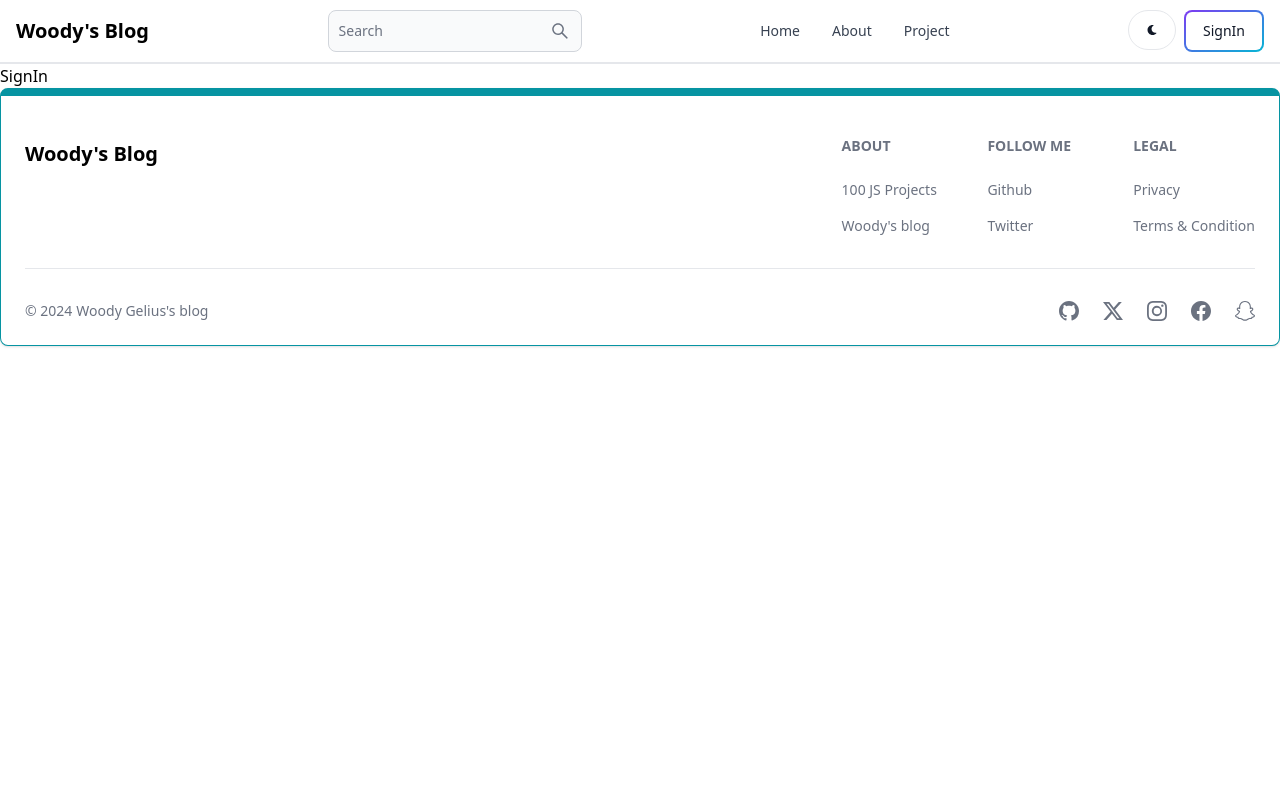
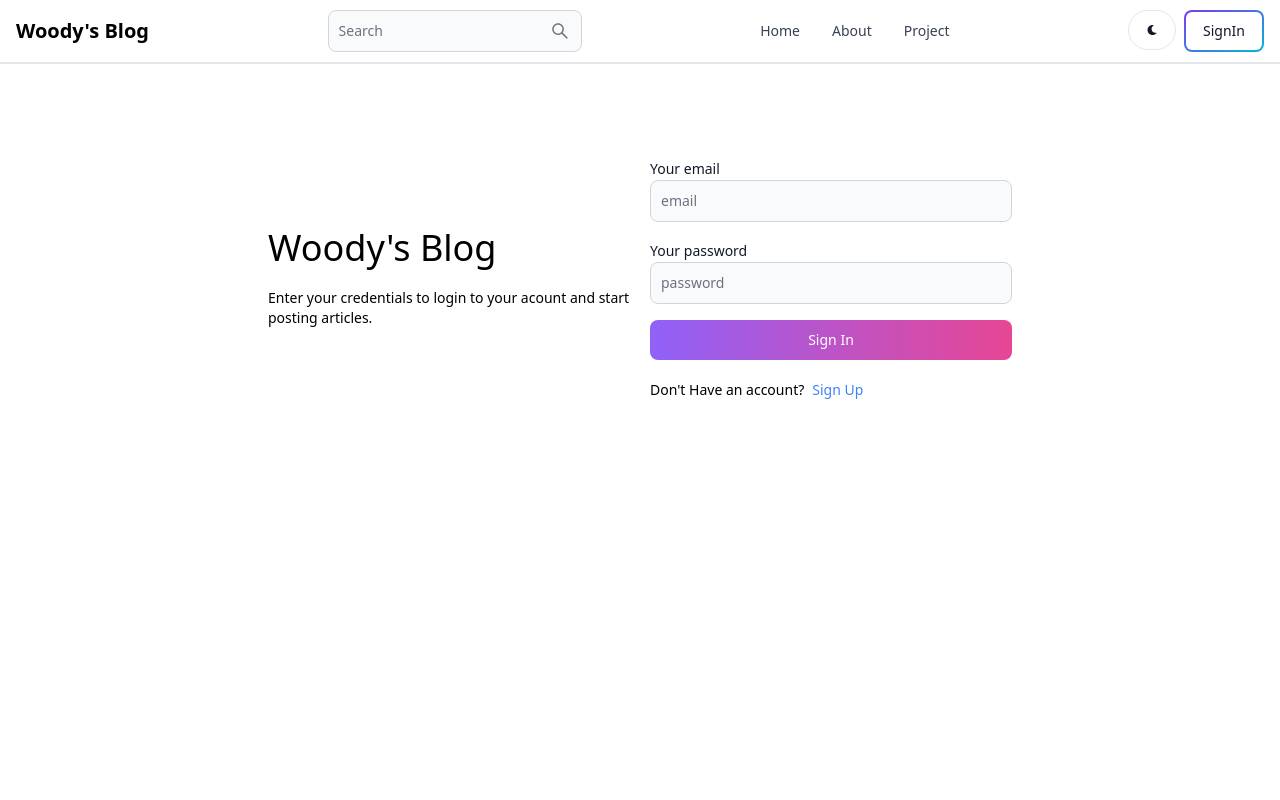
Before and after one commit to gelius24/mernblogv2, a React (Vite) app in the folder client/: page /sign-in in a window 1280 px wide. Shown: the top 800 px of the page. Built offline with nearby package versions, Linux system fonts and the light colour scheme.

Commit message:
sign in functionality

```diff
--- a/client/src/components/Header.jsx
+++ b/client/src/components/Header.jsx
@@ -27,7 +27,7 @@
         <Button className="w-12 h-10 hidden sm:inline" color='gray' pill>
           <FaMoon />
         </Button>
-        <Link to={'/sign-up'}>
+        <Link to={'/sign-in'}>
           <Button gradientDuoTone='purpleToBlue' outline>SignIn</Button>
         </Link>
         <NavbarToggle />
--- a/client/src/pages/SignIn.jsx
+++ b/client/src/pages/SignIn.jsx
@@ -1,5 +1,104 @@
+import { Label, TextInput, Button, Alert, Spinner } from "flowbite-react";
+import { useState } from "react";
+import { Link, useNavigate } from "react-router-dom";
+import axios from "axios";
+
 export default function SignIn() {
+  const [formData, setFormData] = useState({});
+  const [errorMessage, setErrorMessage] = useState(null);
+  const [isLoading, setIsLoading] = useState(false);
+  const navigate = useNavigate();
+
+  const handleChange = (e) => {
+    // trim remove spaces
+    setFormData({ ...formData, [e.target.id]: e.target.value.trim() });
+  };
+
+  const handleSubmit = async (e) => {
+    e.preventDefault();
+    if (!formData.email || !formData.password)
+      return setErrorMessage("You must fill all field.");
+    try {
+      setIsLoading(true);
+      setErrorMessage(null);
+      const res = await fetch("api/auth/signin", {
+        method: "POST",
+        headers: { "Content-Type": "application/json" },
+        body: JSON.stringify(formData),
+      });
+      const data = await res.json();
+      if (data.success === false) return setErrorMessage(data.message);
+      setIsLoading(false);
+      navigate('/')
+    } catch (error) {
+      setErrorMessage(error.message);
+      setIsLoading(false);
+    }
+  };
+
   return (
-    <div>SignIn</div>
-  )
+    <div className="min-h-screen mt-20">
+      <div className="flex flex-col p-3 max-w-3xl mx-auto md:flex-row md:items-center gap-5">
+        {/* left side */}
+        <div className="flex-1">
+          <Link to={"/"} className="bold dark:text-white text-4xl">
+            Woody's Blog
+          </Link>
+          <p className="text-sm mt-5">
+            Enter your credentials to login to your acount and start posting articles.
+          </p>
+        </div>
+        {/* right side */}
+        <div className="flex-1">
+          <div className="">
+            <form className="flex flex-col gap-4" onSubmit={handleSubmit}>
+              <div>
+                <Label value="Your email" />
+                <TextInput
+                  type="email"
+                  placeholder="email"
+                  id="email"
+                  onChange={handleChange}
+                />
+              </div>
+              <div>
+                <Label value="Your password" />
+                <TextInput
+                  type="password"
+                  placeholder="password"
+                  id="password"
+                  onChange={handleChange}
+                />
+              </div>
+              <Button
+                gradientDuoTone="purpleToPink"
+                type="submit"
+                disabled={isLoading}
+              >
+                {!isLoading ? (
+                  "Sign In"
+                ) : (
+                  <>
+                    <Spinner size="sm" />
+                    <span className="pl-3">Loading...</span>
+                  </>
+                )}
+              </Button>
+            </form>
+            <div className="flex gap-2 text-sm mt-5">
+              <span>Don't Have an account?</span>
+              <Link to={"/sign-up"} className="text-blue-500">
+                Sign Up
+              </Link>
+            </div>
+            {errorMessage && (
+              <Alert className="mt-5" color="failure">
+                {errorMessage}
+              </Alert>
+            )}
+          </div>
+        </div>
+      </div>
+    </div>
+  );
 }
```
Also changed, not shown: 1 other file (tests, documents, lock files or other folders).
